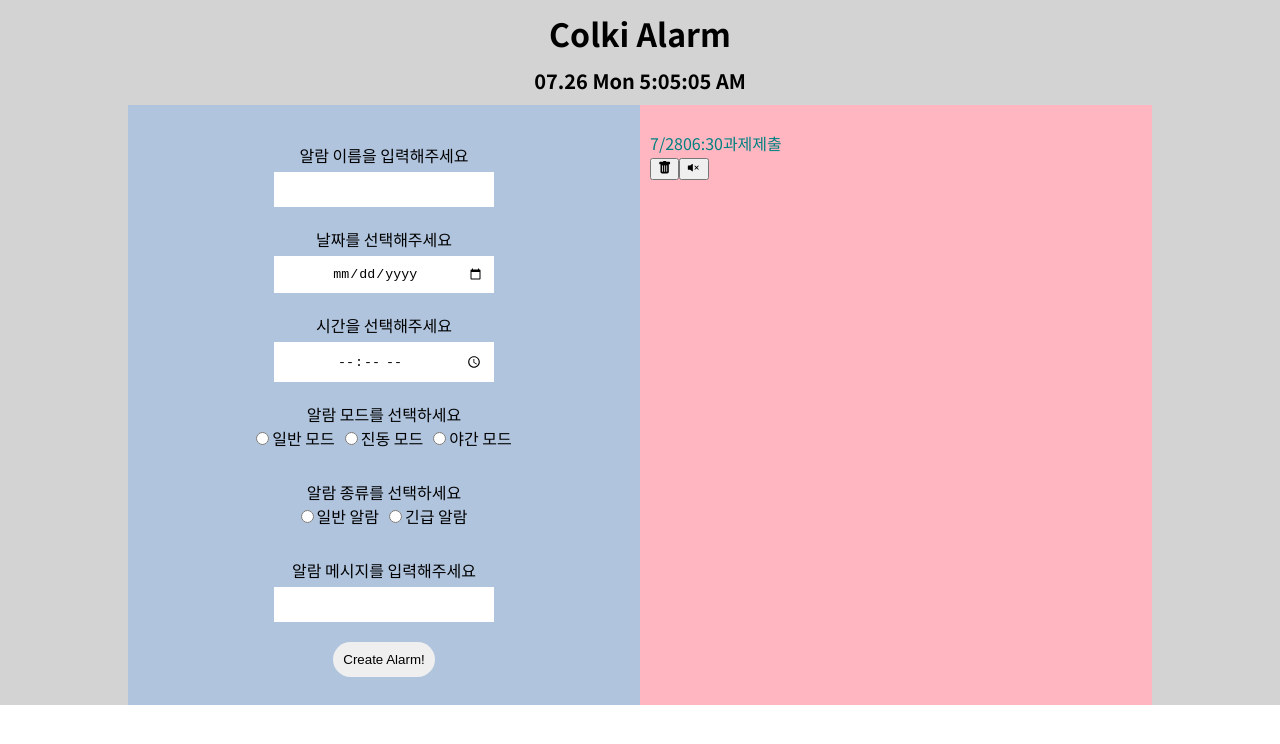
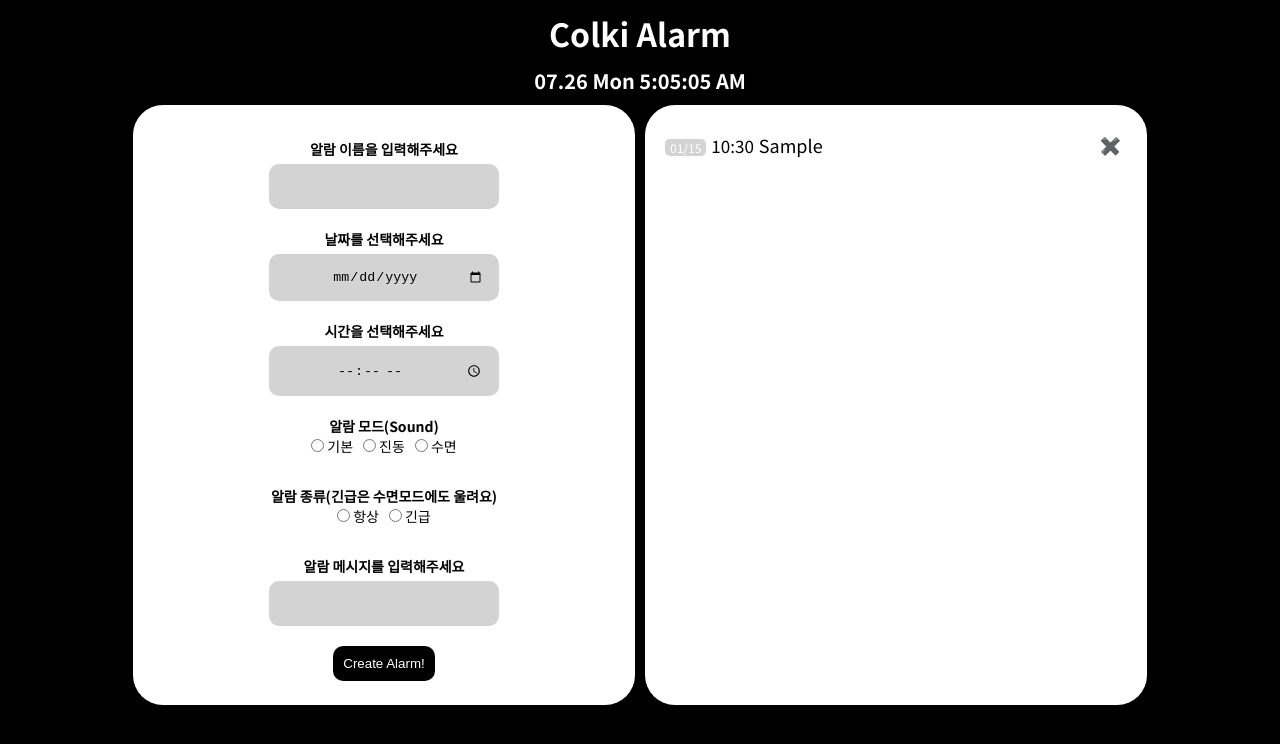
Before and after one commit to mycolki/VanillaJS_ColkiAlarm, a React (Create React App) app: page / in a window 1280 px wide. Both pictures are taken after typing "Sample", "2020-01-15", "10:30", "Sample" into the empty fields and a click on the button "Create Alarm!". Shown: the top 744 px of the page. Built offline with nearby package versions, Linux system fonts and the light colour scheme.

Commit message:
Feat: Add alarm feature and remove alarm feature

```diff
--- a/src/app/App.js
+++ b/src/app/App.js
@@ -1,4 +1,5 @@
 import React, { useEffect, useState } from 'react';
+import { useDispatch } from 'react-redux';
 import styled from 'styled-components';
 import moment from 'moment';
 
@@ -6,32 +7,43 @@ import Header from '../components/Header';
 import RegisterAlarm from '../components/RegisterAlarm';
 import AlarmsViewer from '../components/AlarmList';
 
-import { TIME_FORMAT } from '../constants/timeText';
+import { removeAlarm } from '../features/alarmData/alarmDataSlice';
+import { CLOCK_FORMAT } from '../constants/timeText';
 
 export default function App() {
-  const [clock, setClock] = useState(moment().format(TIME_FORMAT));
+  const [clock, setClock] = useState(moment().format(CLOCK_FORMAT));
 
   useEffect(() => {
     const clockId = setInterval(() => {
-      setClock(moment().format(TIME_FORMAT));
+      setClock(moment().format(CLOCK_FORMAT));
     }, 1000);
 
     return () => clearInterval(clockId);
   }, []);
+
+  const dispatch = useDispatch();
+  const cancelAlarm = id => dispatch(removeAlarm(id));
 
   return (
     <Container>
       <Header clock={clock} />
       <Section>
         <RegisterAlarm />
-        <AlarmsViewer />
+        <AlarmsViewer cancelAlarm={cancelAlarm} />
       </Section>
     </Container>
   );
 }
 
 const Container = styled.div`
-  background-color: lightGray;
+  height: 100vh;
+  box-sizing: border-box;
+  font-family: 'Noto Sans KR', sans-serif;
+  background-color: black;
+
+  input {
+    outline: none;
+  }
 `;
 
 const Section = styled.div`
@@ -42,5 +54,4 @@ const Section = styled.div`
   width: 80%;
   height: 600px;
   margin: auto;
-  background-color: teal;
 `;
--- a/src/components/Alarm/index.js
+++ b/src/components/Alarm/index.js
@@ -1,35 +1,85 @@
-import React from 'react';
+import React, { useState, useEffect } from 'react';
+import moment from 'moment';
 import styled from 'styled-components';
-import { BsTrashFill, BsFillVolumeMuteFill } from 'react-icons/bs';
 
-export default function Alarm() {
+import { TIME_FORMAT, ALARM_TIME } from '../../constants/timeText';
+import { MODE_ICON, KIND_ICON, ONLY_BASIC } from '../../constants/alarmItemText';
+
+export default function Alarm({ alarm, timeId, cancelAlarm }) {
+  const { title, date, time, mode, kind } = alarm;
+  const [checkedAlarm, setCheckedAlarm] = useState(false);
+
+  useEffect(() => {
+    if (checkedAlarm) return;
+    const thisTime = moment().format(TIME_FORMAT);
+
+    if (moment(thisTime).isSame(timeId)) {
+      alert('알람');
+      setCheckedAlarm(true);
+      cancelAlarm(timeId)
+    }
+  }, [timeId, checkedAlarm, cancelAlarm]);
+
+  const cancelClickedAlarm = () => cancelAlarm(timeId);
+
   return (
     <AlarmWrapper>
-      <div>
-        <span>7/28</span>
-        <span>06:30</span>
-        <span>과제제출</span>
-      </div>
-      <div>
-        <button
-          className="remove-button"
-          type="button"
-          alt="remove"
-        >
-          <BsTrashFill />
-        </button>
-        <button
-          className="mute-button"
-          type="button"
-          alt="mute"
-        >
-          <BsFillVolumeMuteFill />
-        </button>
-      </div>
+      <Time>
+        <span className="date">
+          {moment(date).format(ALARM_TIME)}
+        </span>
+        <span className="time">{time}</span>
+        <span>{title}</span>
+      </Time>
+      <Icons>
+        <span>{MODE_ICON[mode]}</span>
+        <span>{KIND_ICON[kind]}</span>
+        {(mode === ONLY_BASIC) && (
+          <Button type="button" alt="mute">🔕</Button>
+        )}
+        <Button type="button" alt="remove" onClick={cancelClickedAlarm}>✖️</Button>
+      </Icons>
     </AlarmWrapper>
   );
 }
 
 const AlarmWrapper = styled.div`
-  color: teal;
+  display: flex;
+  justify-content: space-between;
+  align-items: center;
+  padding: 5px 10px;
+  font-size: 18px;
+  line-height: 16px;
 `;
+
+const Time = styled.div`
+  .date {
+    margin-right: 5px;
+    padding: 0 5px;
+    font-size: 12px;
+    border-radius: 5px;
+    background-color: lightGrey;
+    color: white;
+  }
+
+  .time {
+    margin-right: 5px;
+    font-size: 17px;
+  }
+`;
+
+const Button = styled.button`
+  outline: none;
+  cursor: pointer;
+  border: 0;
+  font-size: 17px;
+  line-height: 17px;
+  background-color: transparent;
+`;
+
+const Icons = styled.div`
+  span {
+    padding: 0 5px;
+    line-height: 5px;
+  }
+`;
--- a/src/components/AlarmList/index.js
+++ b/src/components/AlarmList/index.js
@@ -3,30 +3,32 @@ import { useSelector } from 'react-redux';
 import styled from 'styled-components';
 
 import Alarm from '../Alarm';
-import { sortIds } from '../../utils/viewAlarmData';
 
-export default function AlarmsViewer() {
+export default function AlarmsViewer({ cancelAlarm }) {
   const { alarmsById, allIds } = useSelector(state => state.alarmData);
 
   return (
     <Container>
       <ul>
-        {allIds && sortIds(allIds).map((id, index) => (
+        {allIds && allIds.map((id, index) => (
           <Alarm
             key={id}
-            timeId={[allIds[index]]}
+            timeId={allIds[index]}
             alarm={alarmsById[allIds[index]]}
+            cancelAlarm={cancelAlarm}
           />
         ))}
       </ul>
     </Container>
-  )
+  );
 }
 
 const Container = styled.div`
   width: 100%;
   height: 100%;
-  background-color: lightPink;
+  margin: 5px;
+  border-radius: 30px;
+  background-color: white;
 
   ul {
     padding: 10px;
--- a/src/components/Header/index.js
+++ b/src/components/Header/index.js
@@ -12,6 +12,7 @@ export default function Header({ clock }) {
 
 const Container = styled.div`
   text-align: center;
+  color: white;
 
   .app-title {
     margin: 0;
--- a/src/components/InputWrapper/index.js
+++ b/src/components/InputWrapper/index.js
@@ -4,7 +4,7 @@ import styled from 'styled-components';
 export default function InputWrapper({ inputInfo: { type, name, text }, value, sendInputValue }) {
   return (
     <Wrapper>
-      <span>{text}</span>
+      <span className="title">{text}</span>
       <input
         type={type}
         name={name}
@@ -18,9 +18,11 @@ export default function InputWrapper({ inputInfo: { type, name, text }, value, s
 const Wrapper = styled.div`
   padding: 10px;
 
-  span {
+  .title {
     display: block;
     margin-bottom: 5px;
+    font-weight: 600;
+    font-size: 14px;
   }
 
   input {
--- a/src/components/RadioInputWrapper/index.js
+++ b/src/components/RadioInputWrapper/index.js
@@ -6,7 +6,7 @@ import RadioInput from '../RadioInput';
 export default function RadioInputWrapper({ radioTitle, alarmStyle, value, sendInputValue }) {
   return (
     <Wrapper>
-      <span>{radioTitle}</span>
+      <span className="title">{radioTitle}</span>
       <div>
         {Object.values(alarmStyle).map(item => (
           <RadioInput
@@ -23,6 +23,12 @@ export default function RadioInputWrapper({ radioTitle, alarmStyle, value, sendI
 
 const Wrapper = styled.div`
   padding: 10px;
+  font-size: 14px;
+
+  .title {
+    font-size: 14px;
+    font-weight: 600;
+  }
 
   div {
     margin-bottom: 10px;
--- a/src/components/RegisterAlarm/index.js
+++ b/src/components/RegisterAlarm/index.js
@@ -5,10 +5,10 @@ import { useDispatch } from 'react-redux';
 import InputWrapper from '../InputWrapper';
 import RadioInputWrapper from '../RadioInputWrapper';
 
-import { saveData } from '../../features/alarmData/alarmDataSlice';
+import { saveAlarm } from '../../features/alarmData/alarmDataSlice';
 import { ALARM, ALARM_MODE, ALARM_KIND, RADIO_TITLE, BUTTON } from '../../constants/inputText';
 
-export default function RegisterAlarm() {
+function RegisterAlarm() {
   const dispatch = useDispatch();
   const [inputValue, setInputValue] = useState({
     title: "",
@@ -28,7 +28,7 @@ export default function RegisterAlarm() {
 
   const submitData = ev => {
     ev.preventDefault();
-    dispatch(saveData(inputValue));
+    dispatch(saveAlarm(inputValue));
     setInputValue({
       title: "",
       date: "",
@@ -84,6 +84,8 @@ export default function RegisterAlarm() {
   );
 }
 
+export default React.memo(RegisterAlarm);
+
 const Container = styled.div`
   display: flex;
   flex-direction: column;
@@ -91,13 +93,17 @@ const Container = styled.div`
   align-items: center;
   width: 100%;
   height: 100%;
+  margin: 5px;
   text-align: center;
-  background-color: lightsteelblue;
+  border-radius: 30px;
+  background-color: white;
 
   input {
     border: 0;
-    padding: 10px;
+    padding: 15px;
     text-align: center;
+    border-radius: 10px;
+    background-color: lightGray;
   }
 `;
 
@@ -105,6 +111,8 @@ const Button = styled.button`
   margin-top: 10px;
   padding: 10px;
   border: 0;
-  border-radius: 20px;
+  border-radius: 10px;
   cursor: pointer;
+  background-color: black;
+  color: white;
 `;
--- /dev/null
+++ b/src/constants/alarmItemText.js
@@ -0,0 +1,12 @@
+export const MODE_ICON = {
+  'basic-mode': '',
+  'vibration-mode': '',
+  'night-mode': '🌙'
+};
+
+export const KIND_ICON = {
+  'emergency-alarm': '🚒',
+  'basic-alarm': '',
+};
+
+export const ONLY_BASIC = 'basic-mode';
--- a/src/constants/inputText.js
+++ b/src/constants/inputText.js
@@ -6,19 +6,19 @@ export const ALARM = {
 };
 
 export const ALARM_MODE = {
-  BASIC: { type: 'mode', name:'basic-mode', text: '일반 모드'},
-  VIBRATION: { type: 'mode', name: 'vibration-mode', text: '진동 모드'},
-  NIGHT: { type: 'mode', name: 'night-mode', text: '야간 모드'},
+  BASIC: { type: 'mode', name:'basic-mode', text: '기본'},
+  VIBRATION: { type: 'mode', name: 'vibration-mode', text: '진동'},
+  NIGHT: { type: 'mode', name: 'night-mode', text: '수면'},
 };
 
 export const ALARM_KIND = {
-  BASIC: { type: 'kind', name: 'basic-alarm', text: '일반 알람'},
-  EMERGENCY: { type: 'kind', name: 'emergency-alarm', text: '긴급 알람'},
+  BASIC: { type: 'kind', name: 'basic-alarm', text: '항상'},
+  EMERGENCY: { type: 'kind', name: 'emergency-alarm', text: '긴급'},
 };
 
 export const RADIO_TITLE = {
-  MODE: '알람 모드를 선택하세요',
-  KIND: '알람 종류를 선택하세요'
+  MODE: '알람 모드(Sound)',
+  KIND: '알람 종류(긴급은 수면모드에도 울려요)'
 };
 
 export const BUTTON = {
--- a/src/constants/timeText.js
+++ b/src/constants/timeText.js
@@ -1,2 +1,3 @@
-export const TIME_FORMAT = 'MM.DD ddd LTS';
+export const CLOCK_FORMAT = 'MM.DD ddd LTS';
+export const TIME_FORMAT = 'YYYY-MM-DD HH:mm';
 export const ALARM_TIME = 'MM/DD';
--- a/src/features/alarmData/alarmDataSlice.js
+++ b/src/features/alarmData/alarmDataSlice.js
@@ -10,14 +10,19 @@ const alarmDataSlice = createSlice({
   name,
   initialState,
 reducers: {
-    saveData(state, action) {
+    saveAlarm(state, action) {
       const { date, time } = action.payload;
       const id = date + ' ' + time;
       state.allIds.push(id);
       state.alarmsById[id] = action.payload;
     },
+    removeAlarm(state, action) {
+      const id = action.payload;
+      delete state.alarmsById.id;
+      state.allIds = state.allIds.filter(savedId => savedId !== id);
+    }
   },
 });
 
-export const { saveData } = alarmDataSlice.actions;
+export const { saveAlarm, removeAlarm} = alarmDataSlice.actions;
 export default alarmDataSlice.reducer;
--- a/src/index.js
+++ b/src/index.js
@@ -10,12 +10,6 @@ const GlobalStyle = createGlobalStyle`
   body {
     margin: 0;
     padding: 0;
-    box-sizing: border-box;
-    font-family: 'Noto Sans KR', sans-serif;
-  }
-
-  input {
-    outline: none;
   }
 `;
 
```
